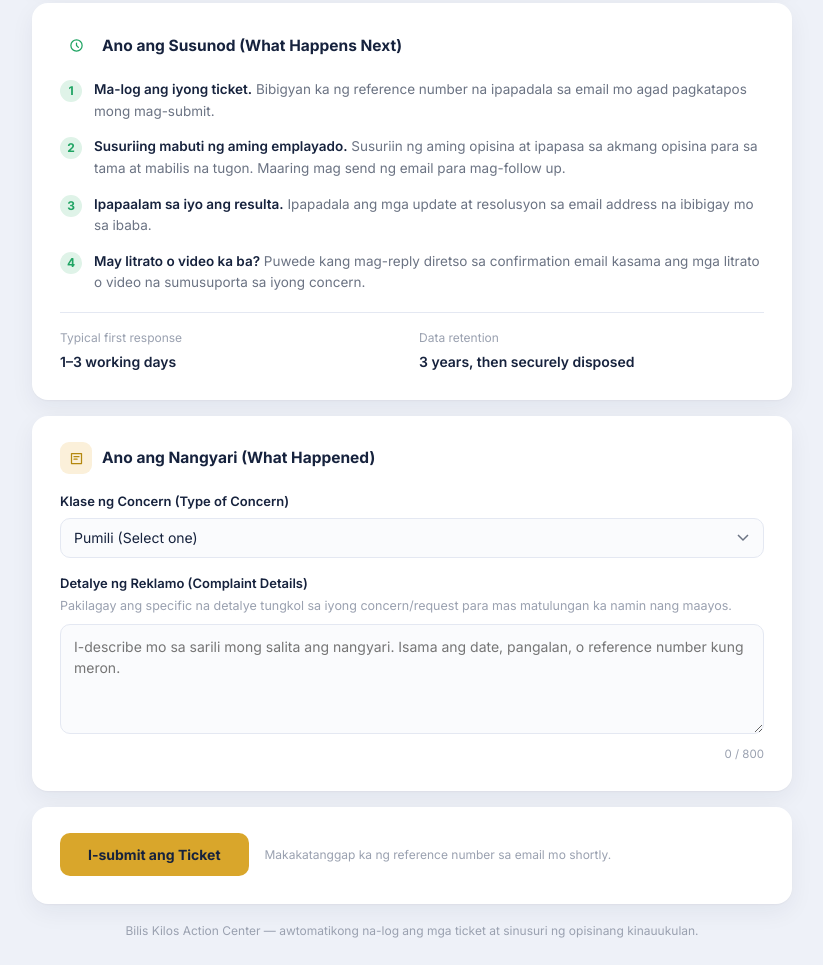
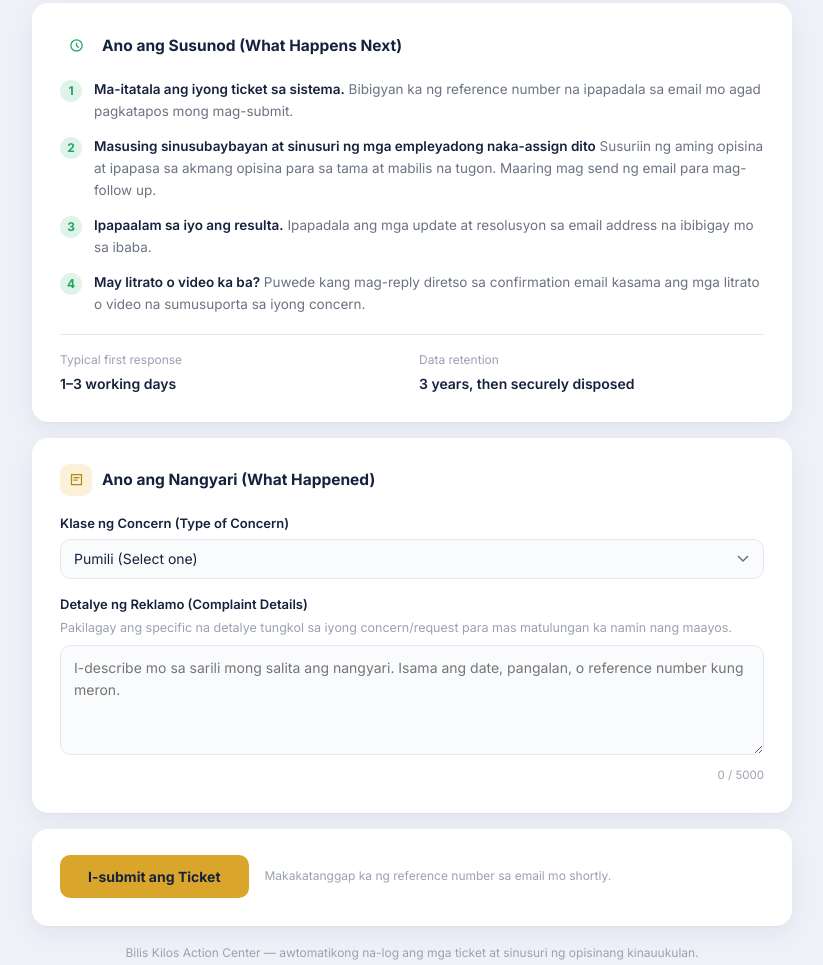
Before and after one commit to vansondepano-cyber/sample-Bilis-Kilos-3.0, a plain HTML site: page index.html in a window 1280 px wide. Shown: the part 1054-2019 px from the top of the page, without its empty margins (228-1051 px from the left). Drawn offline with Linux system fonts and the light colour scheme.

Commit message:
Update index.html

```diff
--- a/index.html
+++ b/index.html
@@ -393,11 +393,11 @@
       <div class="steps-list">
         <div class="step-item">
           <div class="step-num">1</div>
-          <div class="step-text"><b>Ma-log ang iyong ticket.</b> Bibigyan ka ng reference number na ipapadala sa email mo agad pagkatapos mong mag-submit.</div>
+          <div class="step-text"><b>Ma-itatala ang iyong ticket sa sistema.</b> Bibigyan ka ng reference number na ipapadala sa email mo agad pagkatapos mong mag-submit.</div>
         </div>
         <div class="step-item">
           <div class="step-num">2</div>
-          <div class="step-text"><b>Susuriing mabuti ng aming emplayado.</b> Susuriin ng aming opisina at ipapasa sa akmang opisina para sa tama at mabilis na tugon. Maaring mag send ng email para mag-follow up.</div>
+          <div class="step-text"><b>Masusing sinusubaybayan at sinusuri ng mga empleyadong naka-assign dito</b> Susuriin ng aming opisina at ipapasa sa akmang opisina para sa tama at mabilis na tugon. Maaring mag send ng email para mag-follow up.</div>
         </div>
         <div class="step-item">
           <div class="step-num">3</div>
@@ -442,8 +442,8 @@
         <div class="field">
           <label for="description">Detalye ng Reklamo (Complaint Details)</label>
           <div class="field-help">Pakilagay ang specific na detalye tungkol sa iyong concern/request para mas matulungan ka namin nang maayos.</div>
-          <textarea id="description" name="entry.1496831548" maxlength="800" placeholder="I-describe mo sa sarili mong salita ang nangyari. Isama ang date, pangalan, o reference number kung meron." required></textarea>
-          <div class="charcount"><span id="char-used">0</span> / 800</div>
+          <textarea id="description" name="entry.1496831548" maxlength="5000" placeholder="I-describe mo sa sarili mong salita ang nangyari. Isama ang date, pangalan, o reference number kung meron." required></textarea>
+          <div class="charcount"><span id="char-used">0</span> / 5000</div>
         </div>
       </fieldset>
     </div>
```
